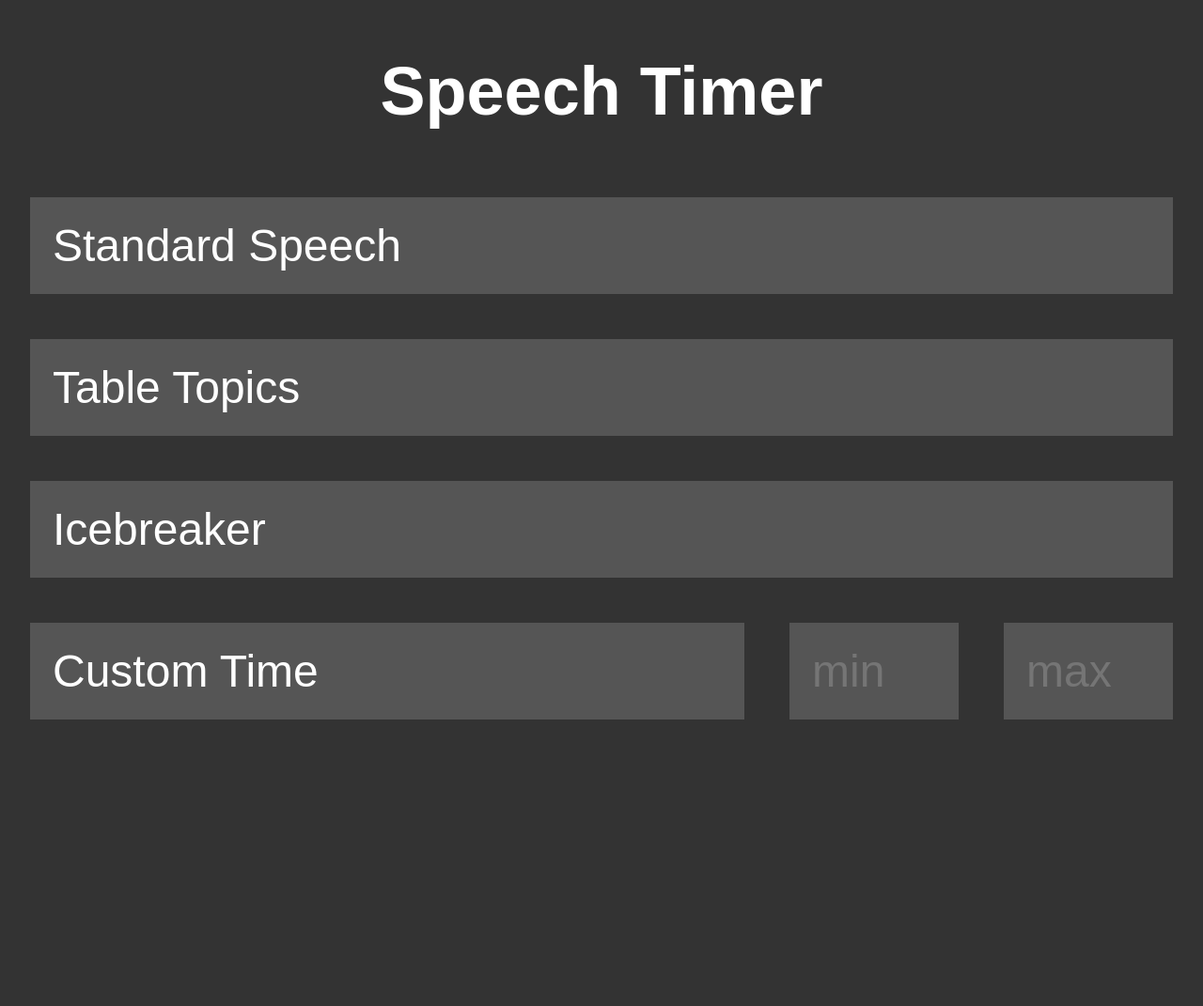
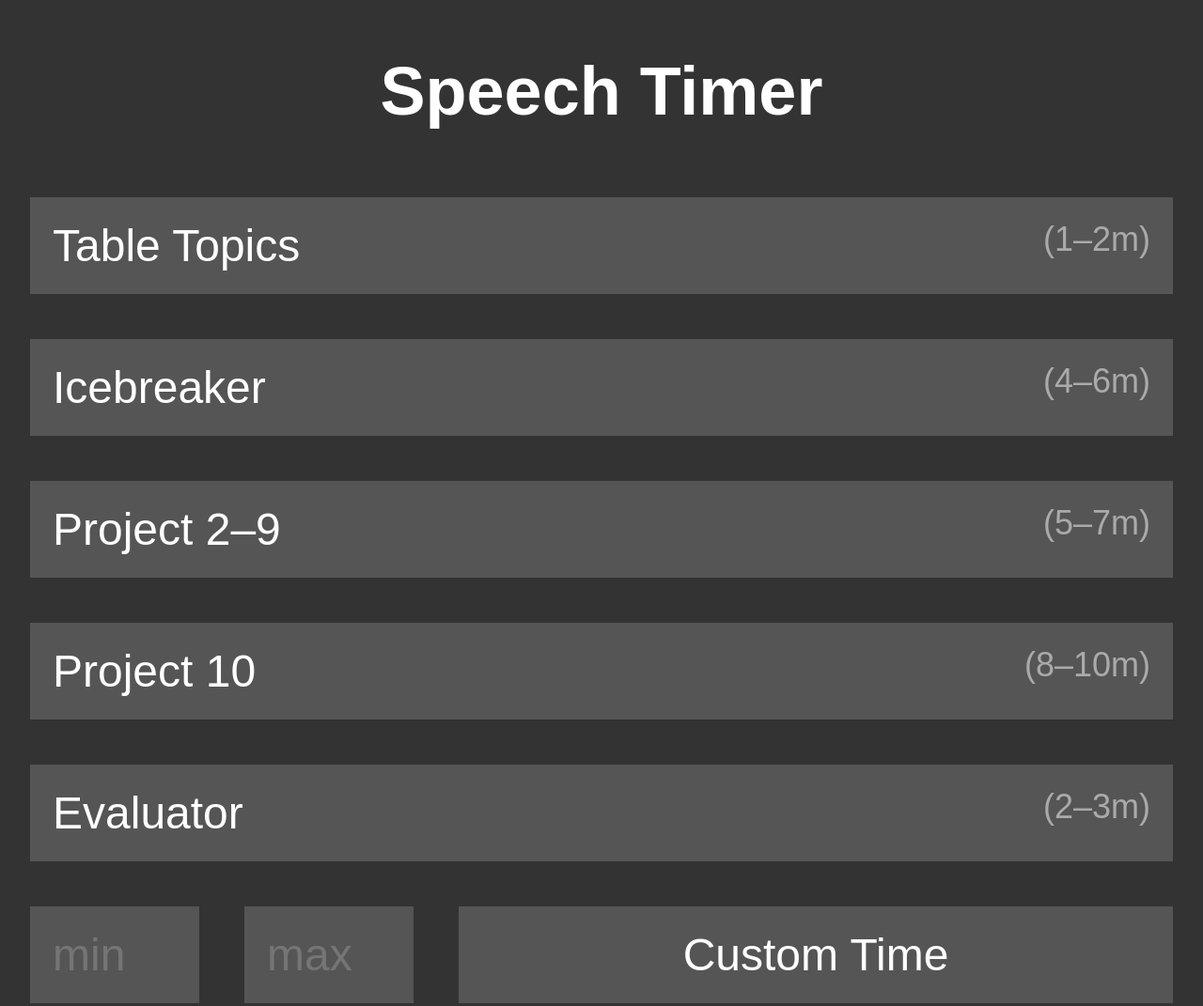
Before and after one commit to johnw42/meeting-timer, a plain HTML site: page index.html in a window 1280 px wide. Shown: the whole page at 94% size. Before the commit the page ends 800 px from the top, so only its background shows below. Drawn offline with Linux system fonts and the light colour scheme.

Commit message:
better layout

```diff
--- a/index.html
+++ b/index.html
@@ -7,13 +7,15 @@
   <body>
     <h1>Speech Timer</h1>
     <div id="menu">
-    <a href="timer.html?min=5&max=7">Standard Speech</a>
-    <a href="timer.html?min=1&max=2">Table Topics</a>
-    <a href="timer.html?min=4&max=5">Icebreaker</a>
+    <a href="timer.html?min=1&max=2">Table Topics <span class="range">1–2</span></a>
+    <a href="timer.html?min=4&max=6">Icebreaker <span class="range">4–6</span></a>
+    <a href="timer.html?min=5&max=7">Project 2–9 <span class="range">5–7</span></a>
+    <a href="timer.html?min=8&max=10">Project 10 <span class="range">8–10</span></a>
+    <a href="timer.html?min=2&max=3">Evaluator <span class="range">2–3</span></a>
     <form id="custom" action="timer.html" method="get">
-      <a style="flex: 1" onclick="doSubmit()">Custom Time</a>
       <input name="min" type="number" placeholder="min" min="1" max="30">
       <input name="max" type="number" placeholder="max" min="1" max="30">
+      <a style="flex: 1; text-align: center" onclick="doSubmit()">Custom Time</a>
     </form>
     <script>
       const form = document.getElementById('custom');
@@ -30,7 +32,6 @@
           form.submit();
         }
       }
-      //form.onsubmit = doSubmit;
     </script>
     </div>
   </body>
--- a/style.css
+++ b/style.css
@@ -36,8 +36,20 @@ form {
   text-decoration: none;
   margin: 0;
 }
+span.range {
+  font-size: 0.75em;
+  color: #aaa;
+  float: right;
+}
+span.range::before {
+  content: "("
+}
+span.range::after {
+  content: "m)"
+}
 a, a:any-link, input {
-  display: flex;
+  /* display: flex; */
+  /* flex-direction: row; */
   background: #555;
   padding: 0.5em;
   margin: 0.5em;
```
